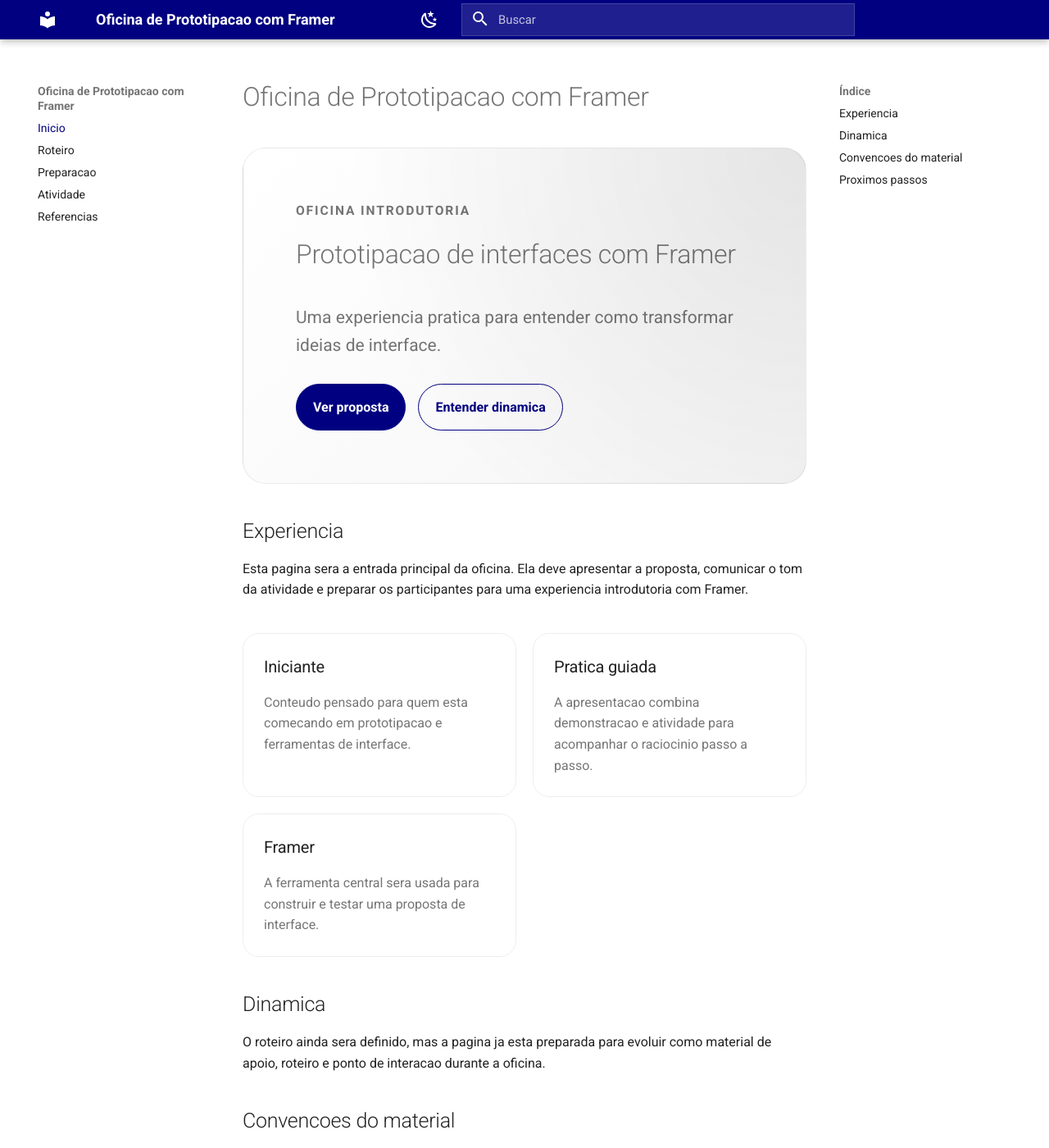
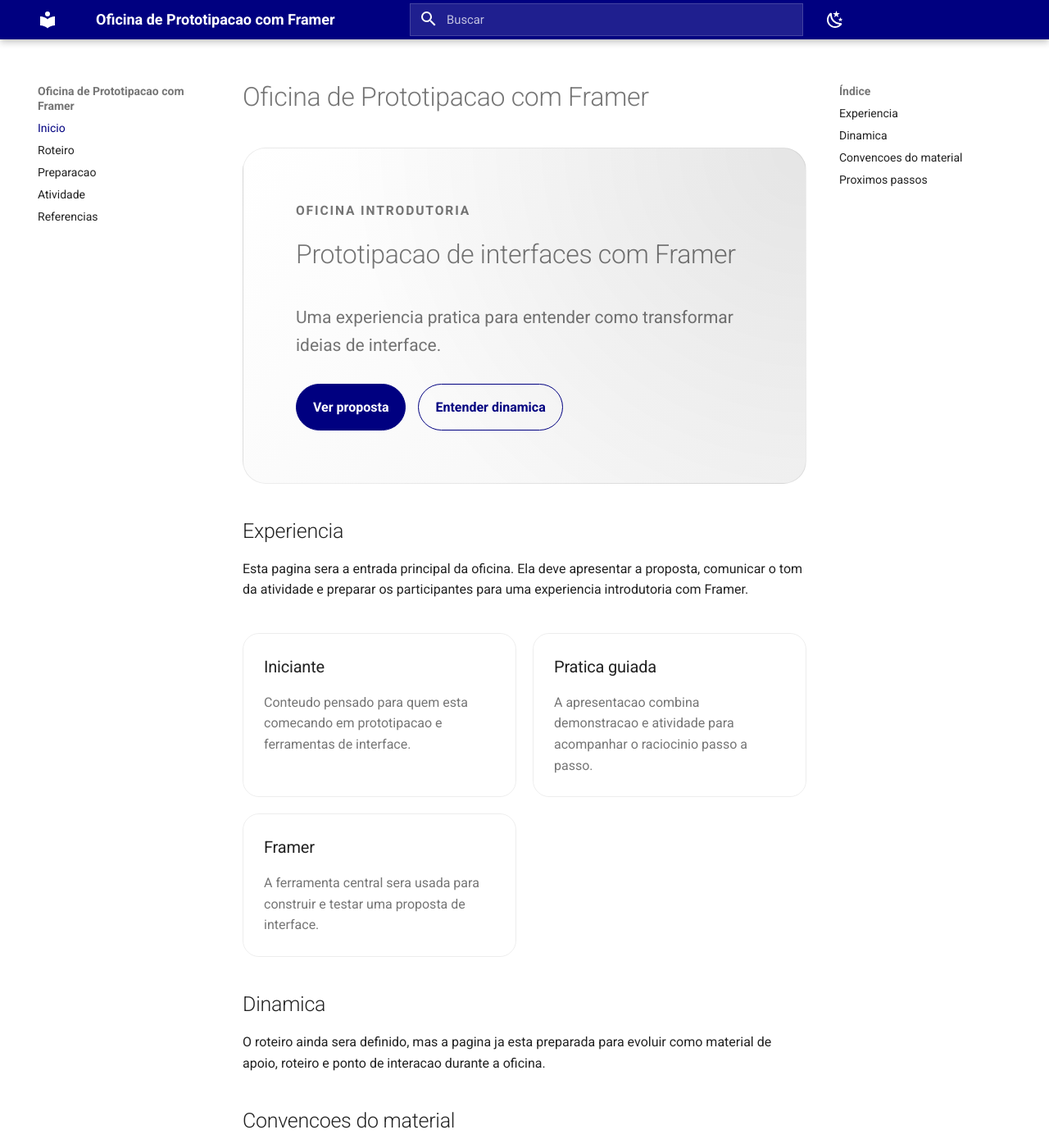
Before and after one commit to AndersonReiner/oficina-framer, an MkDocs documentation site: the page built from docs/index.md, in a window 1280 px wide and 1400 px high. Shown: the whole window at 82% size. Built offline with MkDocs 1.6.1 and Material for MkDocs 9.7.7, drawn with Linux system fonts in a browser that asks for light colours.

Commit message:
style: place theme toggle after search

```diff
--- a/docs/stylesheets/workshop.css
+++ b/docs/stylesheets/workshop.css
@@ -46,18 +46,25 @@
     flex: 0 1 18rem;
     max-width: 18rem;
     min-width: 0;
+    order: 1;
   }
 
   .md-search {
     margin: 0;
     max-width: 24rem;
     min-width: 16rem;
+    order: 2;
     padding: 0;
     width: 100%;
   }
 
   .md-header__option {
     margin-left: 0;
+    order: 3;
+  }
+
+  .md-header__button[for="__search"] {
+    display: none;
   }
 
   .md-search__inner {
```
